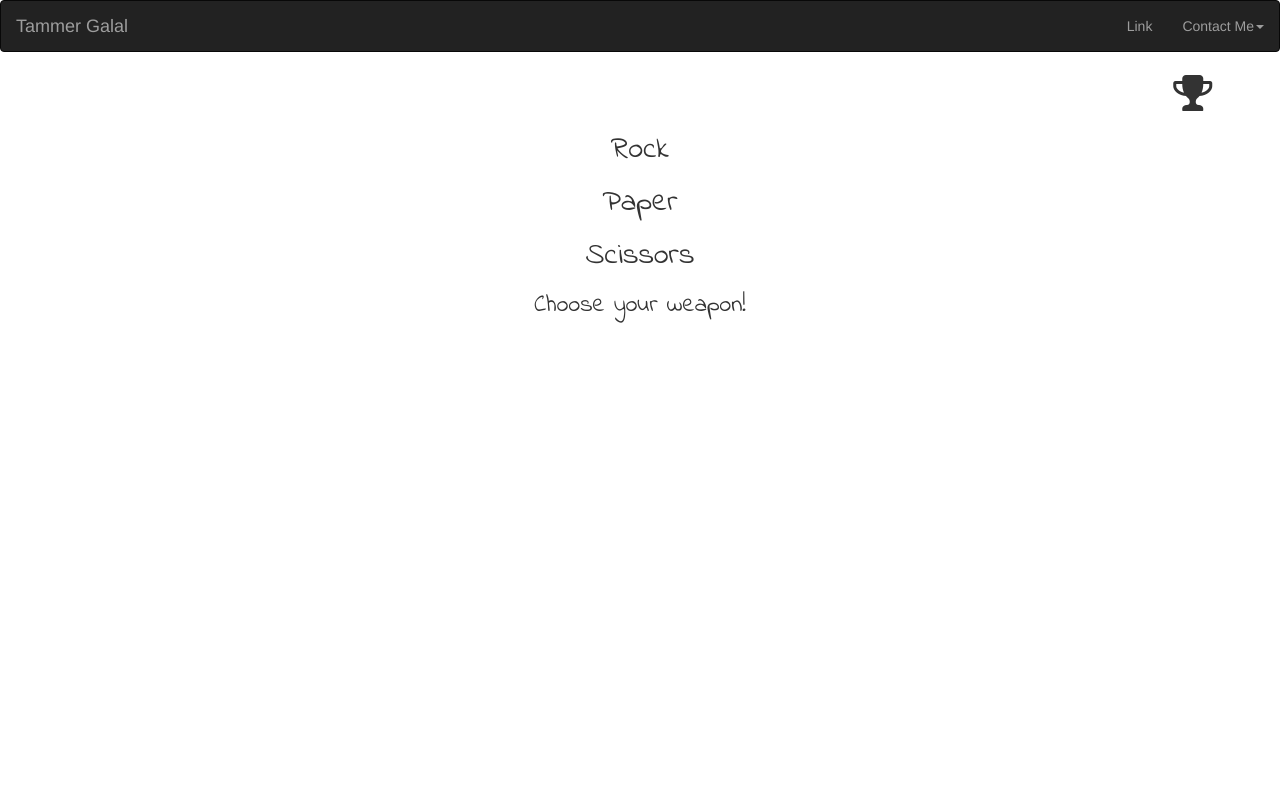
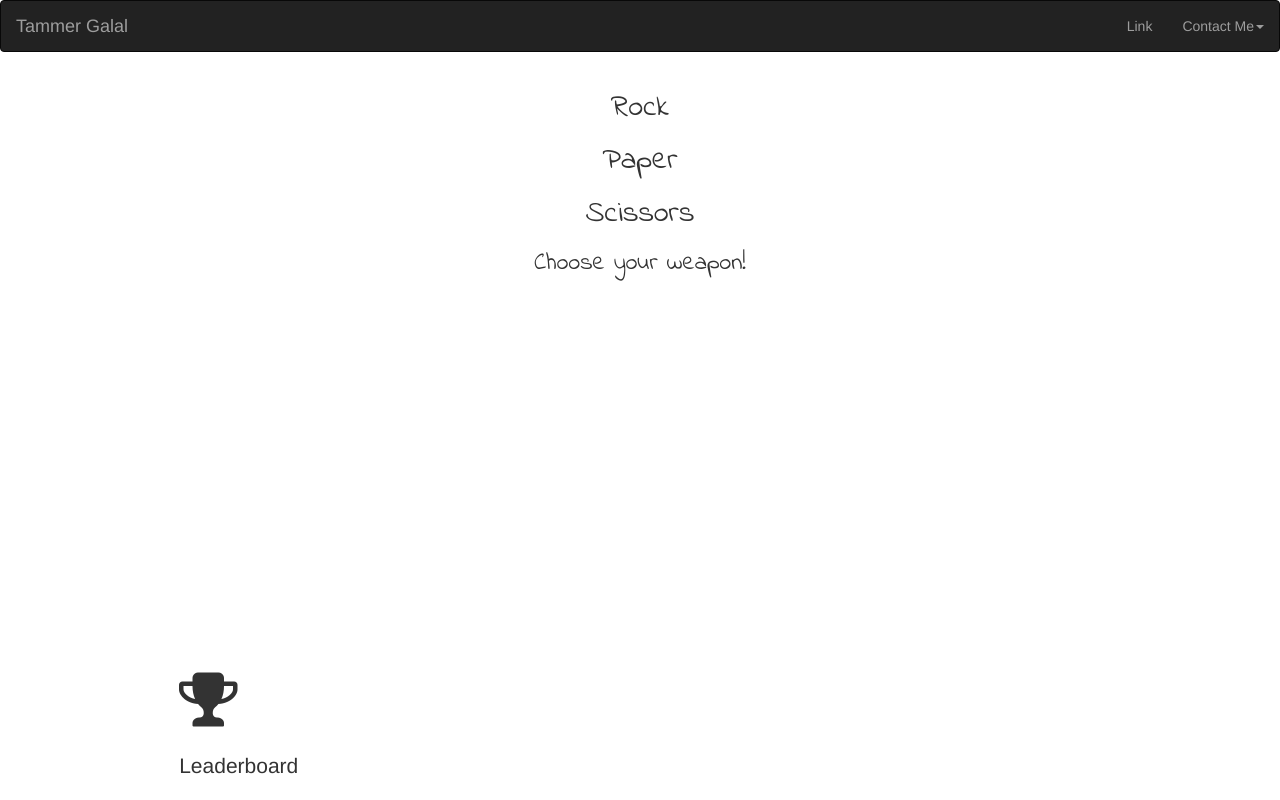
Before and after one commit to tammerg/rockPaperScissors, a PHP site: page / in a window 1280 px wide. Run offline with PHP 8.4, Linux system fonts and the light colour scheme; style sheets or scripts are compiled from the project's sources; some libraries are stand-ins or nearby versions.

Commit message:
animated leaderboard table show button.

```diff
--- a/index.html
+++ b/index.html
@@ -7,7 +7,7 @@
   <link rel="stylesheet" href="https://maxcdn.bootstrapcdn.com/font-awesome/4.5.0/css/font-awesome.min.css">
   <link rel="stylesheet" type="text/css" href="style/style.css">
   <link rel="stylesheet" type="text/css" href="style/animations.css">
-  <link href="css/hover.css" rel="stylesheet" media="all">
+  <link href="style/hover.css" rel="stylesheet" media="all">
 </head>
 <body>
   <nav class="navbar navbar-inverse">
@@ -37,9 +37,6 @@
       </div>
     </div>
   </nav>
-  <div class="col-md-offset-11">
-    <i class="leaders fa fa-trophy fa-3x"></i>
-  </div>
   <div class="container">
     <div class="row">
       <h2 class="slideLeft"> Rock</h2> <h2 class="bigEntrance">Paper</h2> <h2 class="slideRight"> Scissors </h2>
@@ -92,7 +89,10 @@
     </div>
   </div>
   <footer>
-
+    <div class="col-md-offset-11 lead">
+      <i class="hvr-wobble-vertical lead fadeIn fa fa-trophy fa-3x"></i>
+      <p>Leaderboard</p>
+  </div>
   </footer>
   <script type="text/javascript" src="https://code.jquery.com/jquery-2.1.4.js"></script>
   <script type="text/javascript" src="https://maxcdn.bootstrapcdn.com/bootstrap/3.3.6/js/bootstrap.min.js"></script>
--- a/style/style.css
+++ b/style/style.css
@@ -1,3 +1,4 @@
+
 footer{
   bottom: 0;
  position: absolute;
@@ -47,3 +48,87 @@ h1, h2, h3{
 .hvr-float:active {
   transform: translateY(-8px);
 }
+@-webkit-keyframes hvr-wobble-vertical {
+  16.65% {
+    -webkit-transform: translateY(8px);
+    transform: translateY(8px);
+  }
+
+  33.3% {
+    -webkit-transform: translateY(-6px);
+    transform: translateY(-6px);
+  }
+
+  49.95% {
+    -webkit-transform: translateY(4px);
+    transform: translateY(4px);
+  }
+
+  66.6% {
+    -webkit-transform: translateY(-2px);
+    transform: translateY(-2px);
+  }
+
+  83.25% {
+    -webkit-transform: translateY(1px);
+    transform: translateY(1px);
+  }
+
+  100% {
+    -webkit-transform: translateY(0);
+    transform: translateY(0);
+  }
+}
+
+@keyframes hvr-wobble-vertical {
+  16.65% {
+    -webkit-transform: translateY(8px);
+    transform: translateY(8px);
+  }
+
+  33.3% {
+    -webkit-transform: translateY(-6px);
+    transform: translateY(-6px);
+  }
+
+  49.95% {
+    -webkit-transform: translateY(4px);
+    transform: translateY(4px);
+  }
+
+  66.6% {
+    -webkit-transform: translateY(-2px);
+    transform: translateY(-2px);
+  }
+
+  83.25% {
+    -webkit-transform: translateY(1px);
+    transform: translateY(1px);
+  }
+
+  100% {
+    -webkit-transform: translateY(0);
+    transform: translateY(0);
+  }
+}
+
+.hvr-wobble-vertical {
+  display: inline-block;
+  vertical-align: middle;
+  -webkit-transform: translateZ(0);
+  transform: translateZ(0);
+  box-shadow: 0 0 1px rgba(0, 0, 0, 0);
+  -webkit-backface-visibility: hidden;
+  backface-visibility: hidden;
+  -moz-osx-font-smoothing: grayscale;
+}
+.hvr-wobble-vertical:hover, .hvr-wobble-vertical:focus, .hvr-wobble-vertical:active {
+  -webkit-animation-name: hvr-wobble-vertical;
+  animation-name: hvr-wobble-vertical;
+  -webkit-animation-duration: 1s;
+  animation-duration: 1s;
+  -webkit-animation-timing-function: ease-in-out;
+  animation-timing-function: ease-in-out;
+  -webkit-animation-iteration-count: 1;
+  animation-iteration-count: 1;
+}
```
